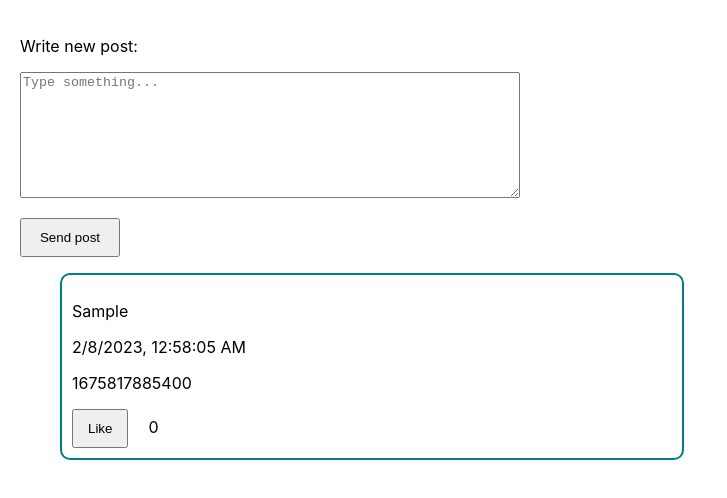
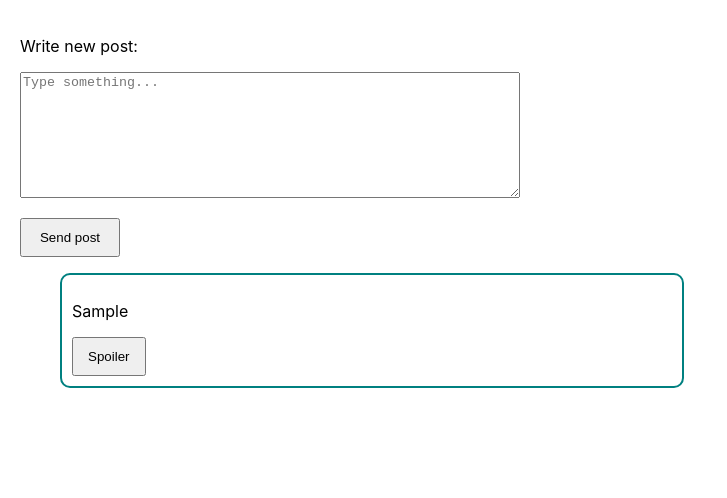
Before and after one commit to NataliyaChe/react-blog, a React (Create React App) app: page / in a window 1280 px wide. Both pictures are taken after typing "Sample" into the empty fields and a click on the button "Send post". Shown: the top 498 px of the page, without its empty margins (0-727 px from the left). Built offline with nearby package versions, Linux system fonts and the light colour scheme.

Commit message:
spoiler fixed

```diff
--- a/src/components/Main.js
+++ b/src/components/Main.js
@@ -35,6 +35,7 @@ function Main() {
 
     const onclickHandler = (event) => {
         const buttonId = event.target.dataset.id;
+        console.log('button', event.target);
         const newPosts = posts.map(post => {
             if(post.id === +buttonId) {
                 post.likes += 1
--- a/src/components/Post.js
+++ b/src/components/Post.js
@@ -1,11 +1,30 @@
-import React from 'react';
+import React, { useRef, useState } from 'react';
 
 function Post({post, onclickHandler}) {
+  const spoiler = useRef();
+  const [newClass, setNewClass] = useState(true)
+  const onclickSpoilerHandler = (event) => {
+
+    newClass === false ? setNewClass(true) : setNewClass(false)
+
+    // if(post.id === +spoilerId) {
+    //   // spoiler.current.className('active')
+    //   setNewClass(false)
+    // }
+
+}
+
   return (
     <li className='post-item'>
       <p>{post.text}</p>
+      <button
+        className='button'
+        onClick={onclickSpoilerHandler}
+        data-id={post.id}>
+              Spoiler
+      </button>
+      <div className={newClass ? 'hide' : 'show'} ref={spoiler}>
         <p>{post.date}</p>
-            <p>{post.id}</p>
         <button
           className='button'
           onClick={onclickHandler}
@@ -13,6 +32,7 @@ function Post({post, onclickHandler}) {
           Like
         </button>
         <span className='likes'>{post.likes}</span>
+      </div>
     </li>
   );
 }
--- a/src/index.css
+++ b/src/index.css
@@ -47,3 +47,11 @@ code {
 .likes {
   padding-left: 20px;
 }
+
+.show {
+  display: block;
+}
+
+.hide {
+  display: none;
+}
```
Lines whose indentation alone changed are shown as unchanged.
